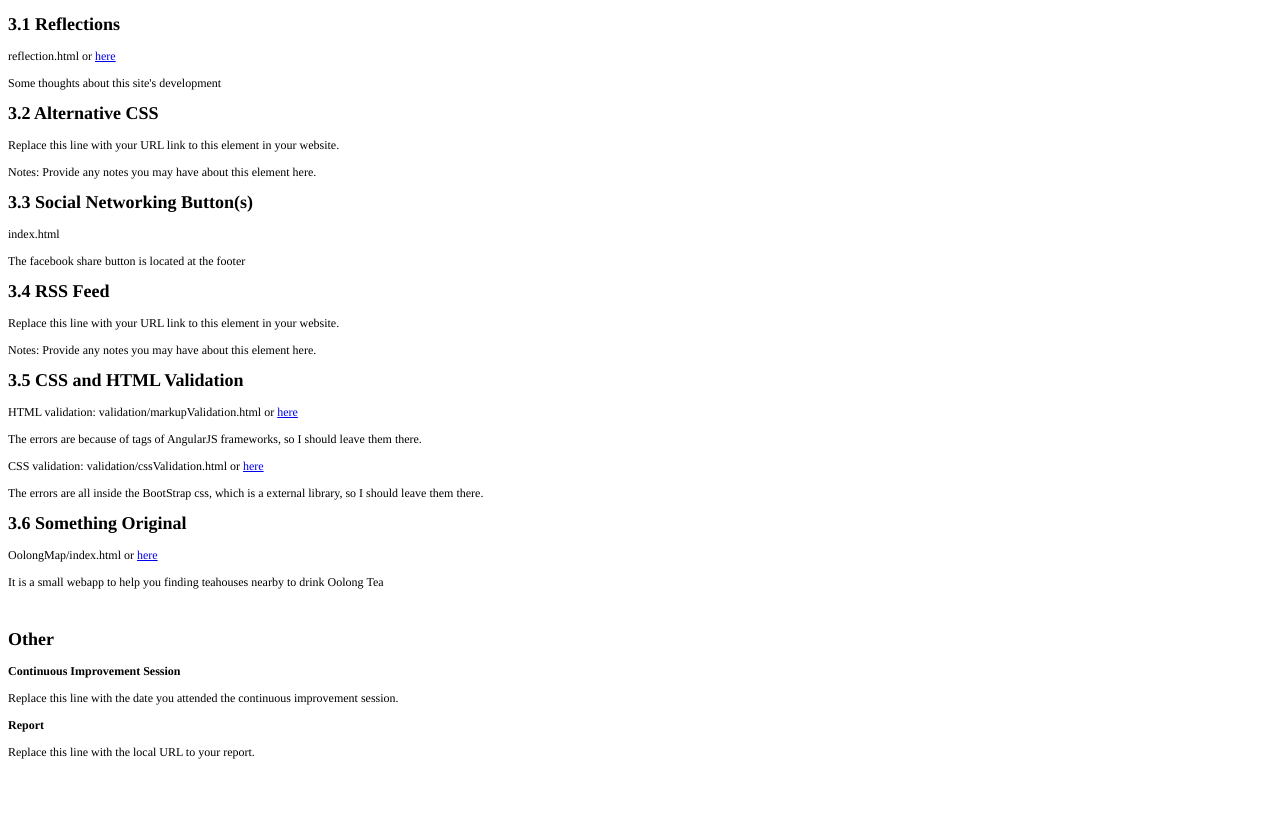
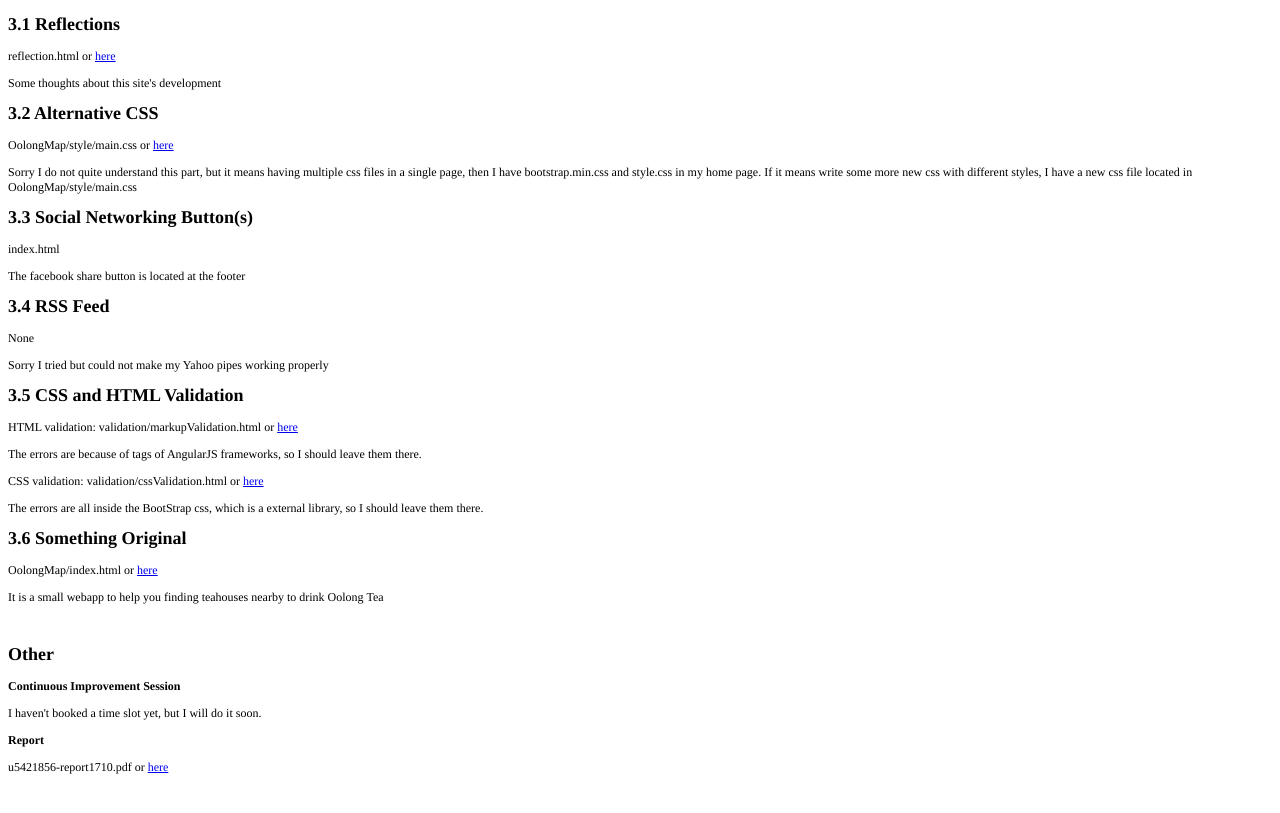
Before and after one commit to Hosuke/COMP1710, a plain HTML site: page assessment.html in a window 1280 px wide. Shown: the part 1560-2373 px from the top of the page. Drawn offline with Linux system fonts and the light colour scheme.

Commit message:
Add report

```diff
--- a/assessment.html
+++ b/assessment.html
@@ -192,9 +192,12 @@
 
 <h2 style="margin: 0.0px 0.0px 14.0px 0.0px; font: 18.0px Times"><b>3.2 Alternative CSS</b></h2>
 
-<p class="p3">Replace this line with your URL link to this element in your website.</p>
+<p class="p3">OolongMap/style/main.css or <a href="OolongMap/style/main.css">here</a></p>
 
-<p class="p3">Notes: Provide any notes you may have about this element here.</p>
+<p class="p3">Sorry I do not quite understand this part,
+    but it means having multiple css files in a single page, then I have bootstrap.min.css and style.css in my home page.
+    If it means write some more new css with different styles, I have a new css file located in OolongMap/style/main.css
+</p>
 
 <h2 style="margin: 0.0px 0.0px 14.0px 0.0px; font: 18.0px Times"><b>3.3 Social Networking Button(s)</b></h2>
 
@@ -204,9 +207,9 @@
 
 <h2 style="margin: 0.0px 0.0px 14.0px 0.0px; font: 18.0px Times"><b>3.4 RSS Feed</b></h2>
 
-<p class="p3">Replace this line with your URL link to this element in your website.</p>
+<p class="p3">None</p>
 
-<p class="p3">Notes: Provide any notes you may have about this element here.</p>
+<p class="p3">Sorry I tried but could not make my Yahoo pipes working properly</p>
 
 <h2 style="margin: 0.0px 0.0px 14.0px 0.0px; font: 18.0px Times"><b>3.5 CSS and HTML Validation</b></h2>
 
@@ -230,11 +233,11 @@
 
 <p class="p3"><b>Continuous Improvement Session</b></p>
 
-<p class="p3">Replace this line with the date you attended the continuous improvement session.</p>
+<p class="p3">I haven't booked a time slot yet, but I will do it soon.</p>
 
 <p class="p3"><b>Report</b></p>
 
-<p class="p3">Replace this line with the local URL to your report.</p>
+<p class="p3">u5421856-report1710.pdf or <a href="u5421856-report1710.pdf">here</a></p>
 
 <p class="p6"><br></p>
 </body>
```
